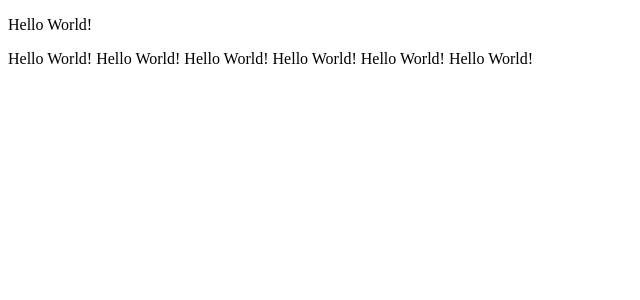
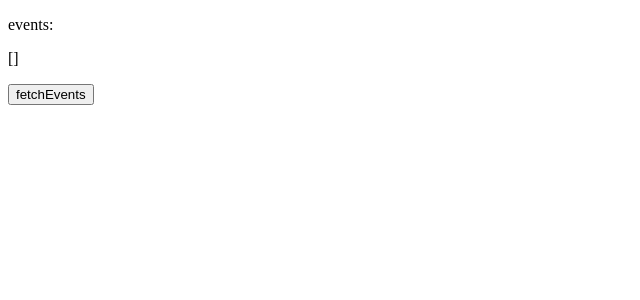
Before and after one commit to youichiro/vue-calendar-2, a Vue app in the folder frontend/: page / in a window 1280 px wide. Shown: the top 300 px of the page, without its empty margins (0-640 px from the left). Built offline with nearby package versions, Linux system fonts and the light colour scheme.

Commit message:
axios.getでイベントデータを取得する

```diff
--- a/frontend/src/App.vue
+++ b/frontend/src/App.vue
@@ -1,16 +1,16 @@
 <template>
   <div id="app">
-    <HelloWorld />
+    <Calendar />
   </div>
 </template>
 
 <script>
-import HelloWorld from './components/HelloWorld.vue';
+import Calendar from './components/Calendar.vue';
 
 export default {
   name: 'App',
   components: {
-    HelloWorld
+    Calendar
   }
 };
 </script>
--- /dev/null
+++ b/frontend/src/components/Calendar.vue
@@ -0,0 +1,29 @@
+<template>
+  <div>
+    <p>events:</p>
+    <p>{{ events }}</p>
+    <button type="submit" @click="fetchEvents()">fetchEvents</button>
+  </div>
+</template>
+
+<script>
+import axios from 'axios';
+
+export default {
+  name: 'Calendar',
+  data: () => ({
+    events: []
+  }),
+  methods: {
+    fetchEvents() {
+      axios.get('http://localhost:3000/events')
+        .then((response) => {
+          this.events = response.data;
+        })
+        .catch((error) => {
+          console.erorr(error);
+        })
+    }
+  }
+};
+</script>
```
